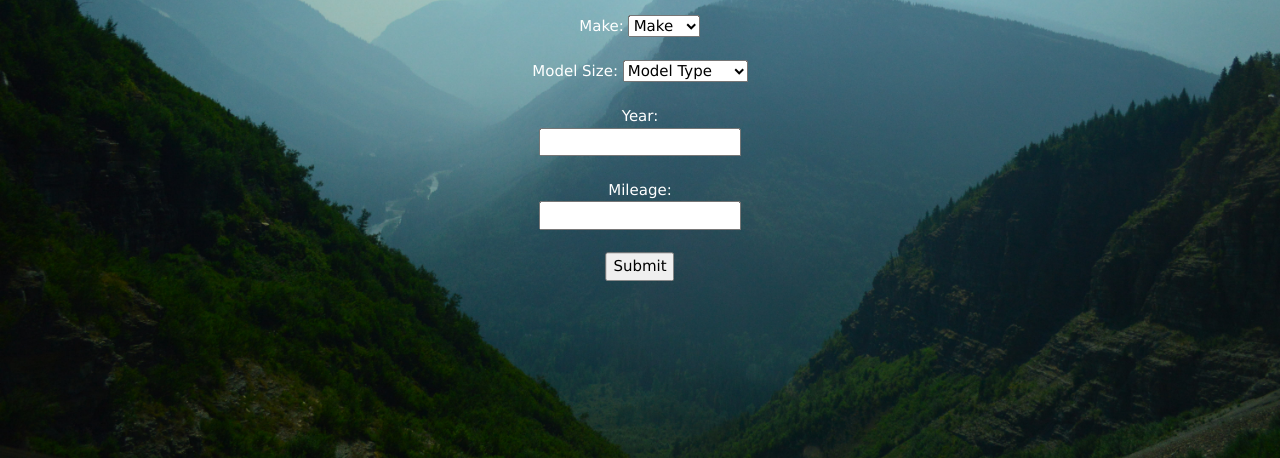
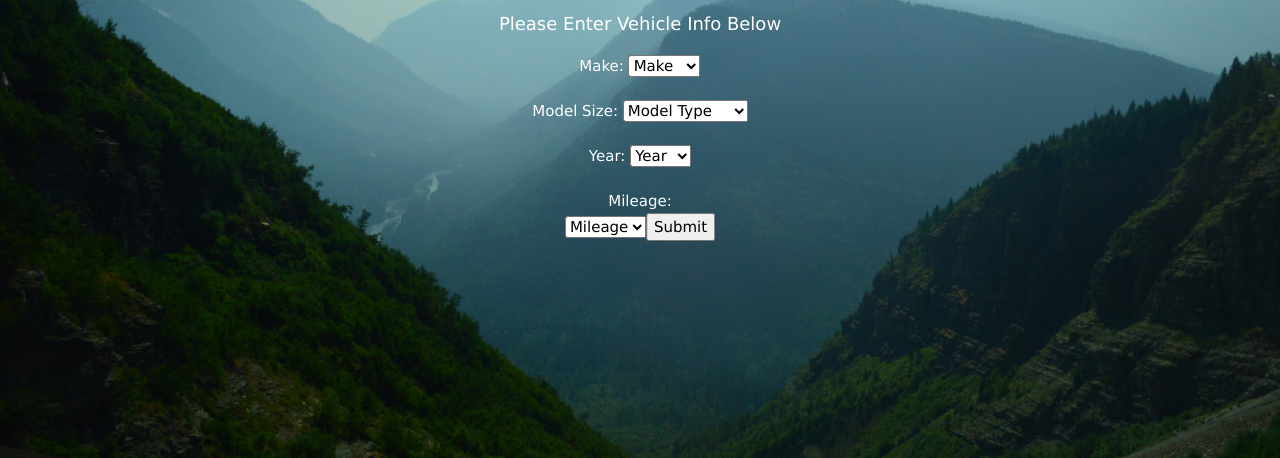
Before and after one commit to CSUF-ACM/electric-vehicle-map, a website: page views/index.html in a window 1280 px wide. Shown: the part 342-800 px from the top of the page. Drawn offline with nearby package versions, Linux system fonts and the light colour scheme.

Commit message:
Front page update, Page 2 include different charge options

```diff
--- a/views/index.html
+++ b/views/index.html
@@ -40,19 +40,62 @@
             </select>
         <br />
         <br />
-        <label>Year:</label>
-        <br />
-            <input type="number" list="tickmarks" required>
+
+  <label>Year:</label>
+  <select name="car-year" required>
+            <option value="">Year</option>
+            <option value="2018">2018</option>
+            <option value="2017">2017</option>
+            <option value="2016">2016</option>
+            <option value="2015">2015</option>
+            <option value="2014">2014</option>
+            <option value="2013">2013</option>
+            <option value="2012">2012</option>
+            <option value="2011">2011</option>
+            <option value="2010">2010</option>
+            <option value="2009">2009</option>
+            <option value="2008">2008</option>
+            <option value="2007">2007</option>
+            <option value="2006">2006</option>
+            <option value="2005">2005</option>
+            <option value="2004">2004</option>
+            <option value="2003">2003</option>
+            <option value="2002">2002</option>
+            <option value="2001">2001</option>
+            <option value="2000">2000</option>
+    </select>
         <br />
         <br />
+
         <label>Mileage: </label>
         <br />
-            <input type="number" list="tickmarks" required>
+        <select name="Mileage" required>
+                  <option value="Mileage">Mileage</option>
+                  <option value="300">300</option>
+                  <option value="285">285</option>
+                  <option value="270">270</option>
+                  <option value="255">255</option>
+                  <option value="240">240</option>
+                  <option value="225">225</option>
+                  <option value="210">210</option>
+                  <option value="195">195</option>
+                  <option value="180">180</option>
+                  <option value="165">165</option>
+                  <option value="150">150</option>
+                  <option value="135">135</option>
+                  <option value="120">120</option>
+                  <option value="105">105</option>
+                  <option value="90">90</option>
+                  <option value="75">75</option>
+                  <option value="50">60</option>
+                  <option value="45">45</option>
+                  <option value="30">30</option>
+                  <option value="15">15</option>
+                  <option value="0">0</option>
         <br />
         <br />
-    <center>
-        <input type="submit" value="Submit">
-    </center>
+
+          <input type="submit" value="Submit">
   </form>
 </center>
   </div>
```
Also changed, not shown: views/Page_2.html (+6 -1 lines).
